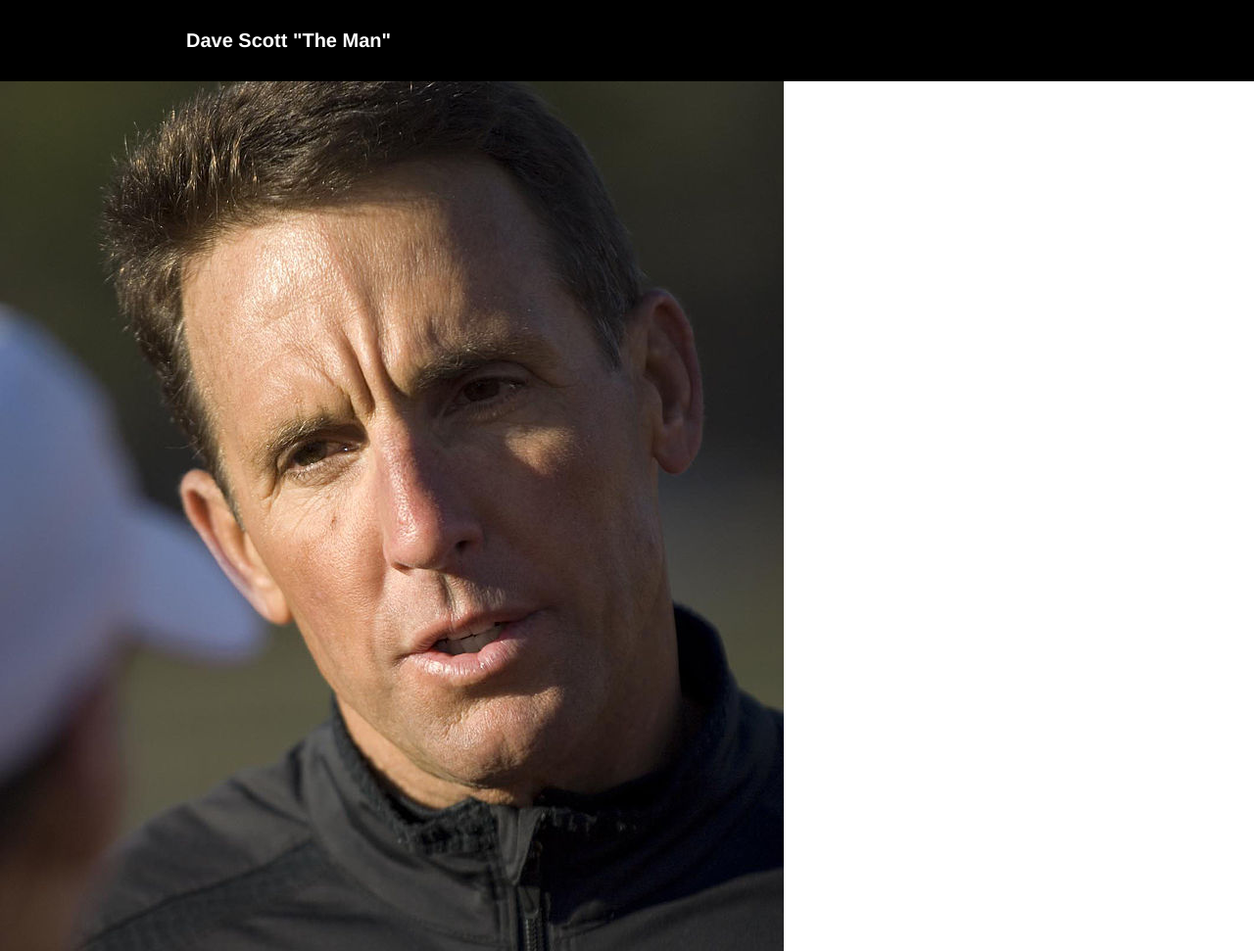
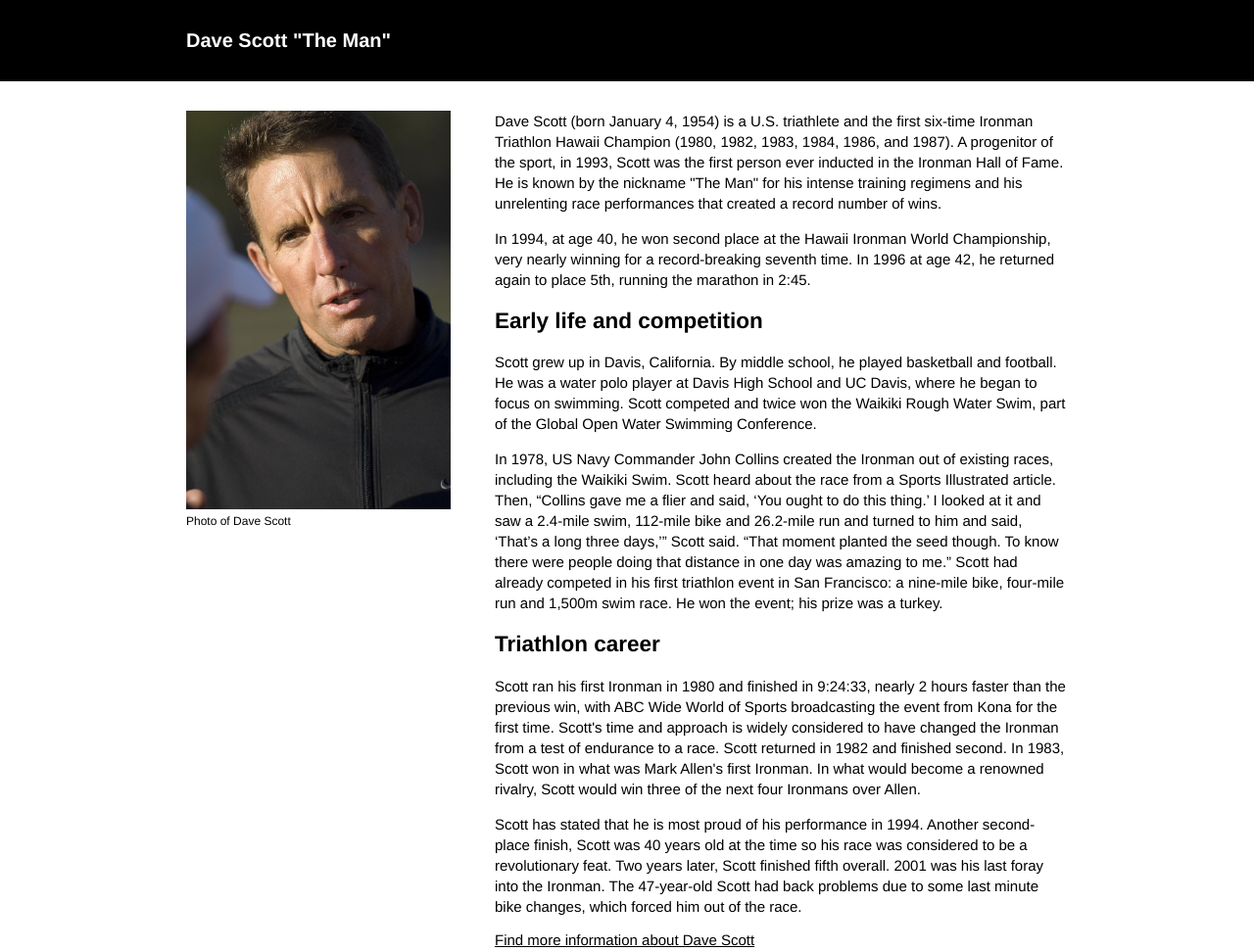
Before and after one commit to afc74fcc/responsive-web-design, a website: page tribute-page/index.html in a window 1280 px wide. Shown: the top 971 px of the page at 98% size. Drawn offline with nearby package versions, Linux system fonts and the light colour scheme; files that its build step writes are made by us from their sources; files whose address does not match are found by name.

Commit message:
Add content styles

```diff
--- a/tribute-page/index.html
+++ b/tribute-page/index.html
@@ -13,35 +13,38 @@
       <h1 id="title">Dave Scott "The Man"</h1>
     </header>
 
-    <div id="img-div">
+    <main class="main-container">
+      <div id="img-div" class="image-container">
         <img id="image" src="static/images/800px-Dave_Scott_Pic.jpg" alt="Dave Scott" />
         <span id="img-caption">Photo of Dave Scott</span>
       </div>
 
-    <div id="tribute-info">
+      <div id="tribute-info" class="tribute-info-container">
         <p>
-        Dave Scott (born January 4, 1954) is a U.S. triathlete and the first six-time Ironman Triathlon Hawaii Champion (1980, 1982, 1983, 1984, 1986, and 1987).[1] A progenitor of the sport, in 1993, Scott was the first person ever inducted in the Ironman Hall of Fame.[2] He is known by the nickname "The Man" for his intense training regimens and his unrelenting race performances that created a record number of wins.
+          Dave Scott (born January 4, 1954) is a U.S. triathlete and the first six-time Ironman Triathlon Hawaii Champion (1980, 1982, 1983, 1984, 1986, and 1987). A progenitor of the sport, in 1993, Scott was the first person ever inducted in the Ironman Hall of Fame. He is known by the nickname "The Man" for his intense training regimens and his unrelenting race performances that created a record number of wins.
         </p>
 
         <p>
-        In 1994, at age 40, he won second place at the Hawaii Ironman World Championship, very nearly winning for a record-breaking seventh time.[3] In 1996 at age 42, he returned again to place 5th, running the marathon in 2:45.
+          In 1994, at age 40, he won second place at the Hawaii Ironman World Championship, very nearly winning for a record-breaking seventh time. In 1996 at age 42, he returned again to place 5th, running the marathon in 2:45.
         </p>
 
         <h2>Early life and competition</h2>
         <p>Scott grew up in Davis, California. By middle school, he played basketball and football. He was a water polo player at Davis High School and UC Davis, where he began to focus on swimming. Scott competed and twice won the Waikiki Rough Water Swim, part of the Global Open Water Swimming Conference.</p>
-      <p>In 1978, US Navy Commander John Collins created the Ironman out of existing races, including the Waikiki Swim. Scott heard about the race from a Sports Illustrated article. Then, “Collins gave me a flier and said, ‘You ought to do this thing.’ I looked at it and saw a 2.4-mile swim, 112-mile bike and 26.2-mile run and turned to him and said, ‘That’s a long three days,’” Scott said. “That moment planted the seed though. To know there were people doing that distance in one day was amazing to me.”[1] Scott had already competed in his first triathlon event in San Francisco: a nine-mile bike, four-mile run and 1,500m swim race. He won the event; his prize was a turkey.</p>
+        <p>In 1978, US Navy Commander John Collins created the Ironman out of existing races, including the Waikiki Swim. Scott heard about the race from a Sports Illustrated article. Then, “Collins gave me a flier and said, ‘You ought to do this thing.’ I looked at it and saw a 2.4-mile swim, 112-mile bike and 26.2-mile run and turned to him and said, ‘That’s a long three days,’” Scott said. “That moment planted the seed though. To know there were people doing that distance in one day was amazing to me.” Scott had already competed in his first triathlon event in San Francisco: a nine-mile bike, four-mile run and 1,500m swim race. He won the event; his prize was a turkey.</p>
         <h2>Triathlon career</h2>
         <p>Scott ran his first Ironman in 1980 and finished in 9:24:33, nearly 2 hours faster than the previous win, with ABC Wide World of Sports broadcasting the event from Kona for the first time. Scott's time and approach is widely considered to have changed the Ironman from a test of endurance to a race. Scott returned in 1982 and finished second. In 1983, Scott won in what was Mark Allen's first Ironman. In what would become a renowned rivalry, Scott would win three of the next four Ironmans over Allen.</p>
         <p>Scott has stated that he is most proud of his performance in 1994. Another second-place finish, Scott was 40 years old at the time so his race was considered to be a revolutionary feat. Two years later, Scott finished fifth overall. 2001 was his last foray into the Ironman. The 47-year-old Scott had back problems due to some last minute bike changes, which forced him out of the race.</p>
+        <a href="https://davescottinc.com/" id="tribute-link" target="_blank">Find more information about Dave Scott</a>
       </div>
+    </main>
+
+
 
   </div>
 
-  <div>
-    <a href="#" id="tribute-link" target="_blank">More information</a>
-  </div>
 
-  <!--<script src="https://cdn.freecodecamp.org/testable-projects-fcc/v1/bundle.js"></script>-->
+
+  <script src="https://cdn.freecodecamp.org/testable-projects-fcc/v1/bundle.js"></script>
 
 </body>
 </html>
--- /dev/null
+++ b/tribute-page/src/styles/partials/_variables.scss
@@ -0,0 +1 @@
+$containerMaxWidth: 900px;
--- a/tribute-page/src/styles/partials/elements.scss
+++ b/tribute-page/src/styles/partials/elements.scss
@@ -6,6 +6,35 @@
   h1 {
     margin: 0 auto;
     font-size: 2rem;
-    max-width: 900px;
+    max-width: $containerMaxWidth;
   }
 }
+
+.image-container {
+  width: 30%;
+  font-size: 1.2rem;
+
+  img {
+    display: block;
+    max-width: 100%;
+    height: auto;
+    margin-bottom: .5rem;
+  }
+}
+
+.tribute-info-container {
+  width: 65%;
+  font-size: 1.5rem;
+
+  p {
+    line-height: 1.4;
+  }
+
+  p:first-child {
+    margin-top: 0;
+  }
+
+  a {
+    color: inherit;
+  }
+}
--- a/tribute-page/src/styles/partials/general.scss
+++ b/tribute-page/src/styles/partials/general.scss
@@ -13,3 +13,11 @@ body {
   margin: 0;
   font-family: 'Helvetica', 'Arial', sans-serif;
 }
+
+.main-container {
+  display: flex;
+  max-width: $containerMaxWidth;
+  margin: 0 auto;
+  justify-content: space-between;
+  padding: 30px 0;
+}
--- a/tribute-page/src/styles/styles.scss
+++ b/tribute-page/src/styles/styles.scss
@@ -1,2 +1,3 @@
+@import "partials/variables";
 @import "partials/general";
 @import "partials/elements";
```
Also changed, not shown: tribute-page/static/images/800px-Dave_Scott_Pic.jpg (added), tribute-page/static/styles/styles.css (added), 1 other file. Lines whose indentation alone changed are shown as unchanged.
